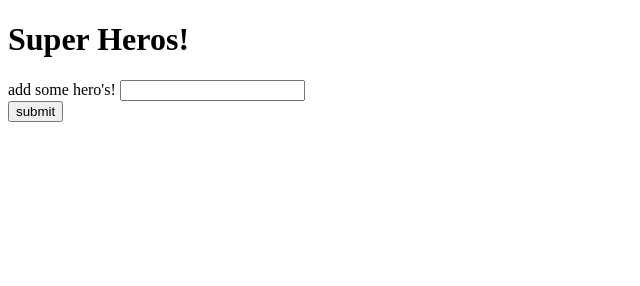
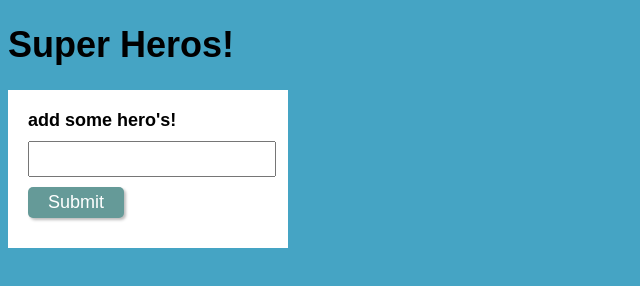
Before and after one commit to Fin23/Api-Giphy-Assignment-6, a plain HTML site: page index.html in a window 1280 px wide. Shown: the whole page, without its empty margins (0-640 px from the left). Drawn offline with nearby package versions, Linux system fonts and the light colour scheme; files that its build step writes are made by us from their sources; files whose address does not match are found by name.

Commit message:
added css

```diff
--- a/assets/style.css
+++ b/assets/style.css
@@ -0,0 +1,54 @@
+body{
+    font: 18px arial, sans-serif;
+    background: rgb(69, 164, 196)
+}
+#heros-Form{
+    float: left;
+    background: white;
+    margin-right: 20px;
+}
+#heros {
+    width:70%;
+}
+.hero-item{
+    float: left;
+    padding: 10px;
+}
+
+form{
+    float: right;
+    widows: 30%;
+    padding: 20px
+}
+
+label {
+    display:block;
+    margin-bottom:10px;
+    font-weight: 700;
+}
+
+input[type="text"] {
+    width:100%;
+    height: 30px;
+    margin-bottom: 10px;
+    font-size: 18px;
+}
+button,
+input[type="submit"] {
+    padding: 5px 20px;
+    margin: 0 10px 10px 0;
+    font-size: 18px;
+    color:#fff;
+    cursor: pointer;
+    background: #659a98;
+    border: 0;
+    border-radius: 5px;
+    box-shadow: 2px 2px 3px #bbb;
+}
+button:hover,
+input[type="submit"]:hover{
+    background: #334e4d;
+}
+button.active {
+    background: #334e4d;
+}
--- a/index.html
+++ b/index.html
@@ -7,16 +7,16 @@
     <link rel="stylesheet" type="text/css" href="assets/css/style.css">
     <link rel="stylesheet" type="text/css" href="assets/css/grid.css">
     <!--<link rel="stylesheet" type="text/css" href="assets/css/reset.css">-->
-    <title>Document</title>
+    <title>Home-Work 6</title>
 </head>
 <body>
     <h1>Super Heros!</h1>
 
-    <form id="Hero's Form">
+    <form id="heros-Form">
         <label for ="hero-input">add some hero's!</label>
         <input type = "text" id="hero-input">
         <br>
-        <input id = "add-hero" type = "submit" value = "submit">
+        <input id = "add-hero" type = "submit" value = "Submit">
 
     </form>
 
@@ -24,6 +24,7 @@
 
 
     </div>
+
     <div id="images">
 
 
```
